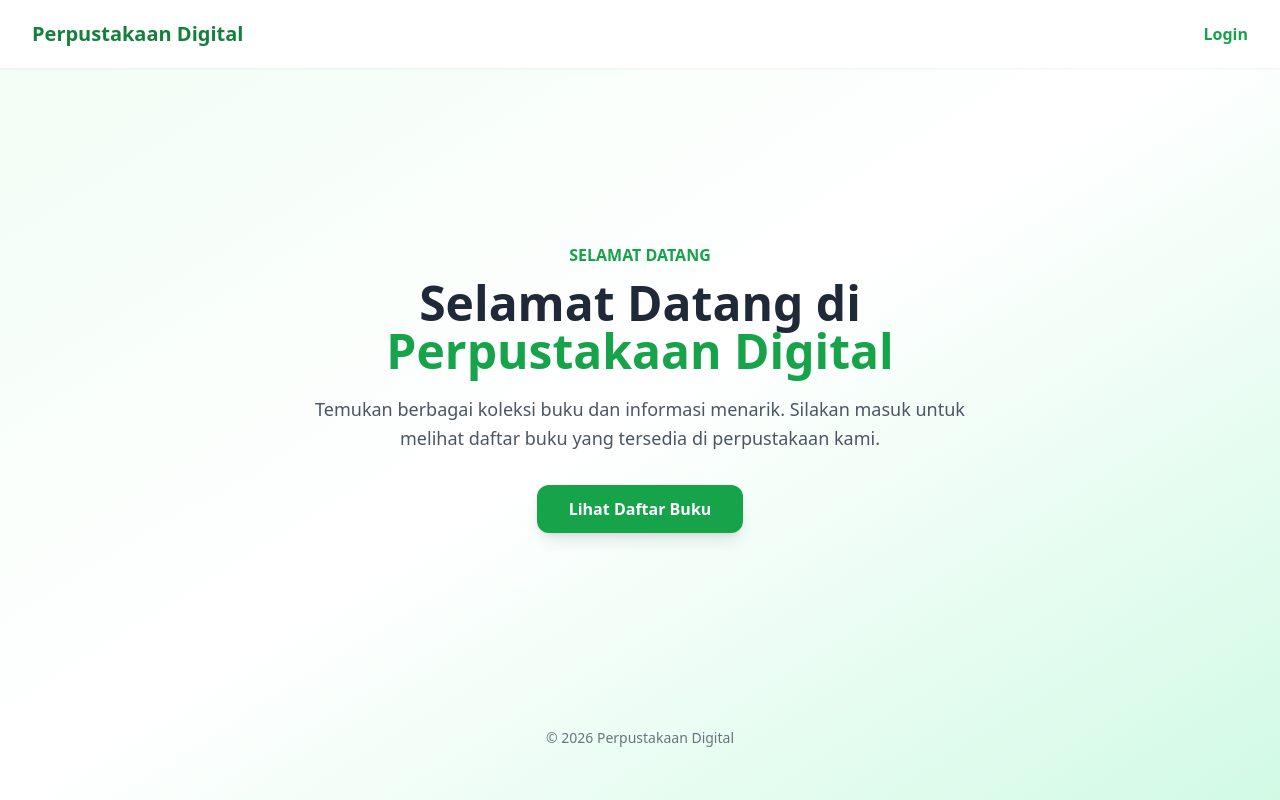
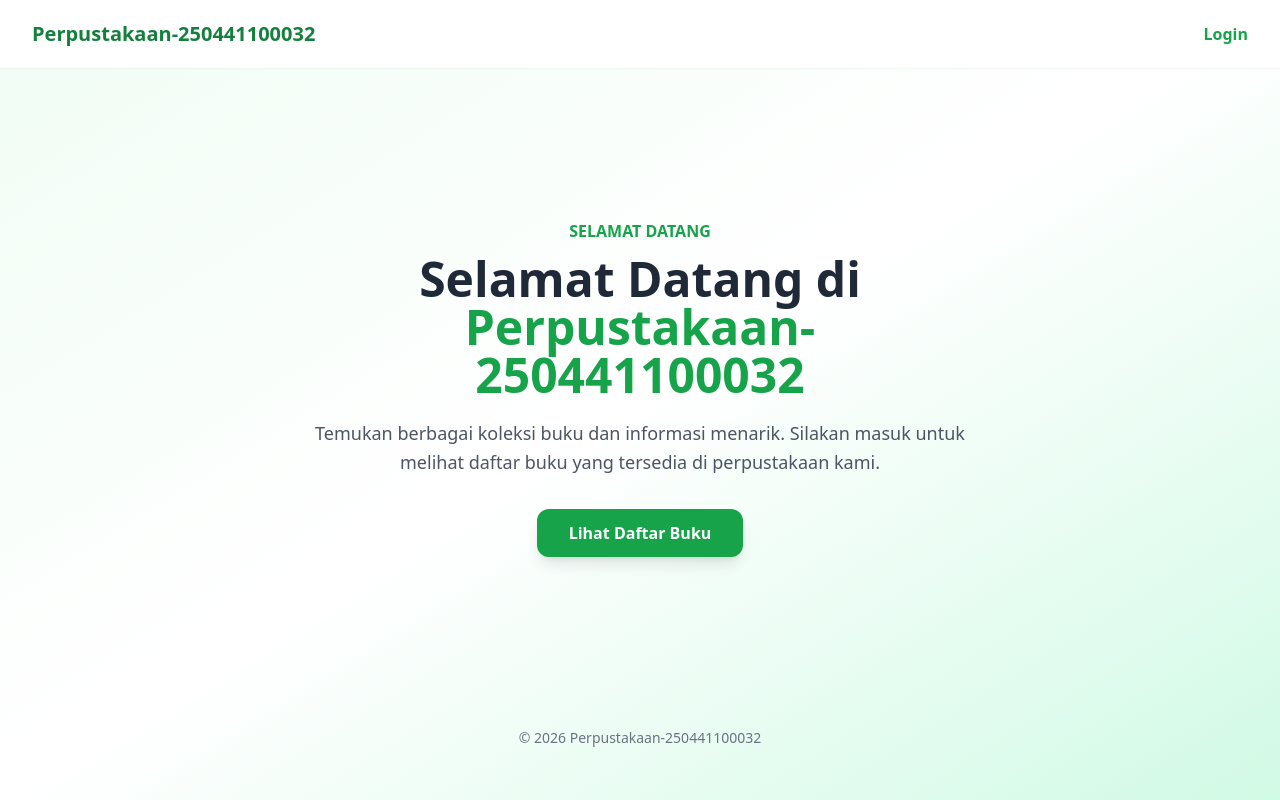
Before and after one commit to kaila-najwa-olivia/perpustakaan_digital_250441100032, a Laravel app: page / in a window 1280 px wide. Run offline with Laravel 12, Linux system fonts and the light colour scheme; some libraries are stand-ins or nearby versions.

Commit message:
Soal 5 : Perbaikan Siapkan perubahan kecil

```diff
--- a/resources/views/auth/login.blade.php
+++ b/resources/views/auth/login.blade.php
@@ -3,7 +3,8 @@
 <head>
     <meta charset="UTF-8">
     <meta name="viewport" content="width=device-width, initial-scale=1.0">
-    <title>Login - Perpustakaan Digital</title>
+    <title>Login - Perpustakaan-250441100032
+    </title>
 
     <link rel="preconnect" href="https://fonts.googleapis.com">
     <link rel="preconnect" href="https://fonts.gstatic.com" crossorigin>
@@ -222,7 +223,7 @@
                 </svg>
             </div>
 
-            <h1>Perpustakaan Digital</h1>
+            <h1>Perpustakaan-250441100032 </h1>
             <p>Temukan dan jelajahi berbagai koleksi buku</p>
         </div>
 
--- a/resources/views/auth/register.blade.php
+++ b/resources/views/auth/register.blade.php
@@ -3,7 +3,7 @@
 <head>
     <meta charset="UTF-8">
     <meta name="viewport" content="width=device-width, initial-scale=1.0">
-    <title>Register - Perpustakaan Digital</title>
+    <title>Register - Perpustakaan-250441100032 </title>
 
     <link rel="preconnect" href="https://fonts.googleapis.com">
     <link rel="preconnect" href="https://fonts.gstatic.com" crossorigin>
@@ -189,7 +189,7 @@
                 </svg>
             </div>
 
-            <h1>Perpustakaan Digital</h1>
+            <h1>Perpustakaan-250441100032 </h1>
             <p>Bergabung dan jelajahi berbagai koleksi buku</p>
         </div>
 
--- a/resources/views/beranda.blade.php
+++ b/resources/views/beranda.blade.php
@@ -4,7 +4,7 @@
 
 @section('content')
     <div class="hero">
-        <h2>Selamat Datang di Perpustakaan Digital</h2>
+        <h2>Selamat Datang di Perpustakaan-250441100032 </h2>
         <p>Jelajahi koleksi buku kami, mulai dari novel, sejarah, hingga teknologi.</p>
         <a href="{{ route('buku.index') }}" class="btn">Lihat Daftar Buku</a>
     </div>
--- a/resources/views/dashboard-role.blade.php
+++ b/resources/views/dashboard-role.blade.php
@@ -80,7 +80,7 @@
 <body>
 
     <div class="navbar">
-        <div class="logo">Perpustakaan Digital</div>
+        <div class="logo">Perpustakaan-250441100032 </div>
         <div class="role">{{ $role }}</div>
     </div>
 
@@ -91,7 +91,7 @@
             <p>{{ $deskripsi }}</p>
 
             <div class="info">
-                Anda berhasil masuk ke halaman dashboard Perpustakaan Digital.
+                Anda berhasil masuk ke halaman dashboard Perpustakaan-250441100032.
             </div>
         </div>
     </div>
--- a/resources/views/layouts/app.blade.php
+++ b/resources/views/layouts/app.blade.php
@@ -5,7 +5,7 @@
     <meta name="viewport" content="width=device-width, initial-scale=1">
     <meta name="csrf-token" content="{{ csrf_token() }}">
 
-    <title>{{ config('app.name', 'Perpustakaan Digital') }}</title>
+    <title>{{ config('app.name', 'Perpustakaan-250441100032 ') }}</title>
 
     <!-- Fonts -->
     <link rel="preconnect" href="https://fonts.bunny.net">
--- a/resources/views/peminjaman/index.blade.php
+++ b/resources/views/peminjaman/index.blade.php
@@ -304,7 +304,7 @@
 
         <!-- FOOTER -->
         <p class="riwayat-footer">
-            Sistem Informasi Perpustakaan Digital
+            Sistem Informasi Perpustakaan - 250441100032
         </p>
 
     </div>
--- a/resources/views/peminjaman/show.blade.php
+++ b/resources/views/peminjaman/show.blade.php
@@ -9,7 +9,7 @@
             Detail Peminjaman
         </h1>
         <p style="color:#64748b; margin-bottom:24px;">
-            Informasi peminjaman buku di Perpustakaan Digital.
+            Informasi peminjaman buku di Perpustakaan-250441100032.
         </p>
 
         <div style="display:grid; grid-template-columns:repeat(auto-fit,minmax(220px,1fr)); gap:16px;">
--- a/resources/views/welcome.blade.php
+++ b/resources/views/welcome.blade.php
@@ -4,7 +4,7 @@
 <head>
     <meta charset="UTF-8">
     <meta name="viewport" content="width=device-width, initial-scale=1.0">
-    <title>Perpustakaan Digital</title>
+    <title>Perpustakaan-250441100032 </title>
 
     <script src="https://cdn.tailwindcss.com"></script>
 </head>
@@ -13,7 +13,7 @@
 
     <nav class="flex justify-between items-center px-8 py-5 bg-white shadow-sm">
         <h1 class="text-xl font-bold text-green-700">
-            Perpustakaan Digital
+            Perpustakaan-250441100032
         </h1>
 
         <a href="{{ route('login') }}"
@@ -32,7 +32,7 @@
             <h2 class="text-4xl md:text-5xl font-bold text-gray-800 mb-5">
                 Selamat Datang di
                 <span class="text-green-600">
-                    Perpustakaan Digital
+                    Perpustakaan-250441100032
                 </span>
             </h2>
 
@@ -53,7 +53,7 @@
     </main>
 
     <footer class="text-center py-5 text-gray-500 text-sm">
-        &copy; 2026 Perpustakaan Digital
+        &copy; 2026 Perpustakaan-250441100032
     </footer>
 
 </body>
```
